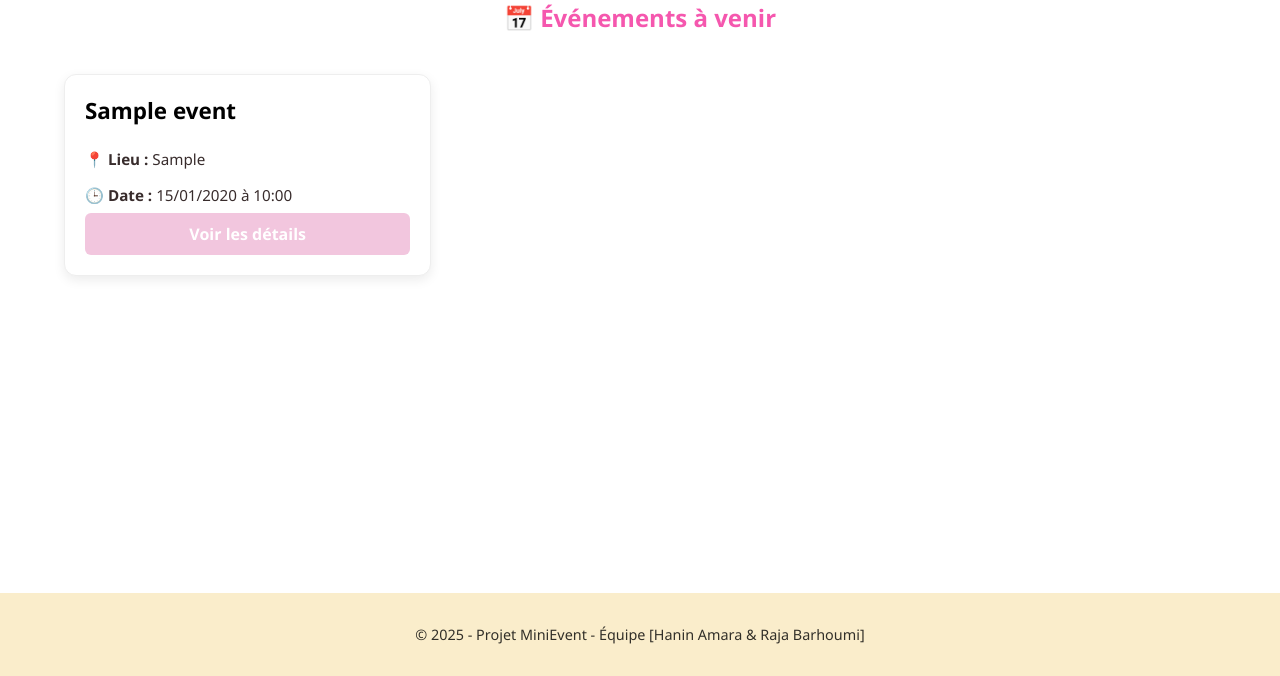
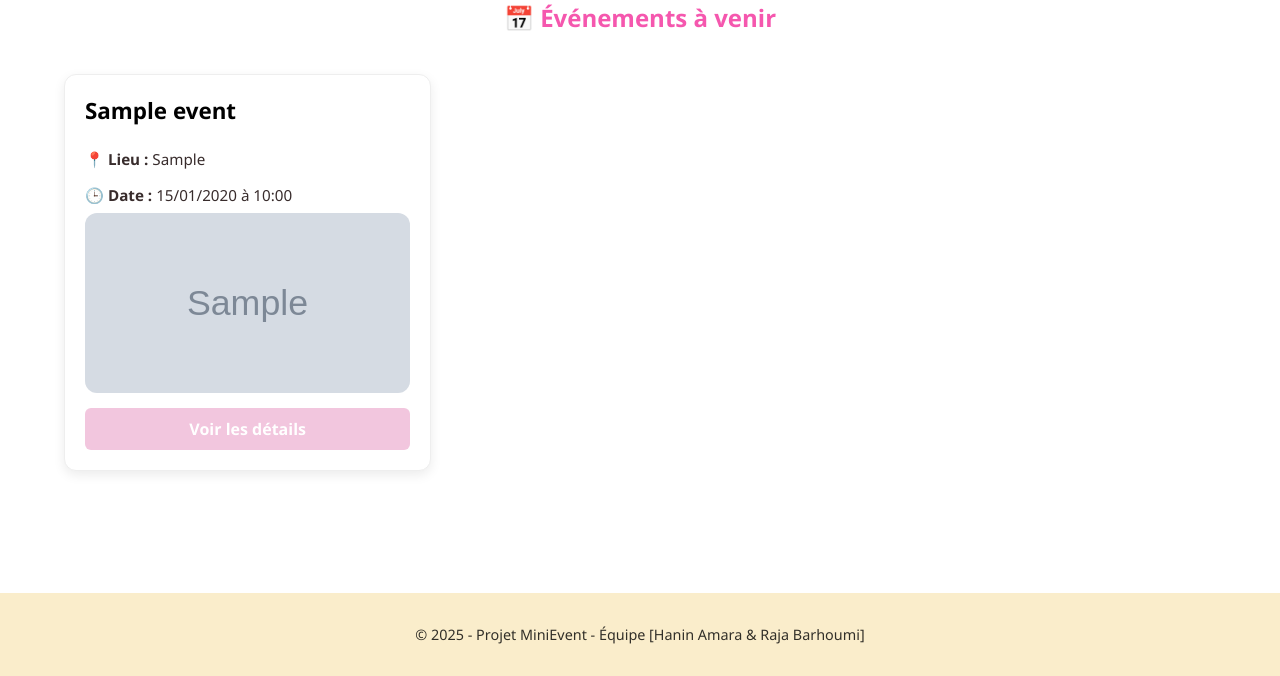
Before and after one commit to RajaBarhoumi/MiniProjet2A-EventReservation-HaninRaja, a PHP site: page / in a window 1280 px wide. Shown: the part 124-800 px from the top of the page. Run offline with PHP 8.4, Linux system fonts and the light colour scheme; tables that the repository leaves empty or names only in its code hold one stand-in row (values such as "Sample post"); grey boxes marked "Sample" are stand-in pictures.

Commit message:
fix: image path

```diff
--- a/app/controllers/AdminController.php
+++ b/app/controllers/AdminController.php
@@ -150,7 +150,8 @@ class AdminController
         $extension = pathinfo($file['name'], PATHINFO_EXTENSION);
         $filename = uniqid('event_', true) . '.' . $extension;
 
-        $destination = 'public/uploads/events/' . $filename;
+        $uploadDir = __DIR__ . '/../../public/uploads/events/';
+        $destination = $uploadDir . $filename;
 
         if (move_uploaded_file($file['tmp_name'], $destination)) {
             return $filename;
--- a/app/views/admin/form_event.php
+++ b/app/views/admin/form_event.php
@@ -46,7 +46,7 @@
             <?php if (!empty($event['image'])): ?>
                 <div class="form-group">
                     <p>Image actuelle :</p>
-                    <img src="public/uploads/events/<?php echo htmlspecialchars($event['image']); ?>"
+                    <img src="uploads/events/<?php echo htmlspecialchars($event['image']); ?>"
                         style="max-width: 200px; border-radius: 8px;">
                 </div>
             <?php endif; ?>
--- a/app/views/events/list.php
+++ b/app/views/events/list.php
@@ -17,6 +17,13 @@
                             echo date('d/m/Y à H:i', strtotime($event['date']));
                         ?>
                     </p>
+                    <?php if (!empty($event['image'])): ?>
+                        <img
+                            src="uploads/events/<?php echo htmlspecialchars($event['image']); ?>"
+                            class="event-image"
+                            alt="Image de l'événement"
+                        >
+                    <?php endif; ?>
 
                      <a href="index.php?action=details&id=<?php echo $event['id']; ?>" class="btn-details">
                         Voir les détails
--- a/public/style.css
+++ b/public/style.css
@@ -382,3 +382,10 @@ form button:hover {
     font-weight: bold;
     border: 1px solid #d6eaf8;
 }
+.event-image {
+    width: 100%;
+    height: 180px;
+    object-fit: cover;
+    border-radius: 12px;
+    margin-bottom: 15px;
+}
```
Also changed, not shown: app/views/events/details.php (+10 -0 lines), public/uploads/events/event_6945b58ce2fb72.56736923.png (added).
